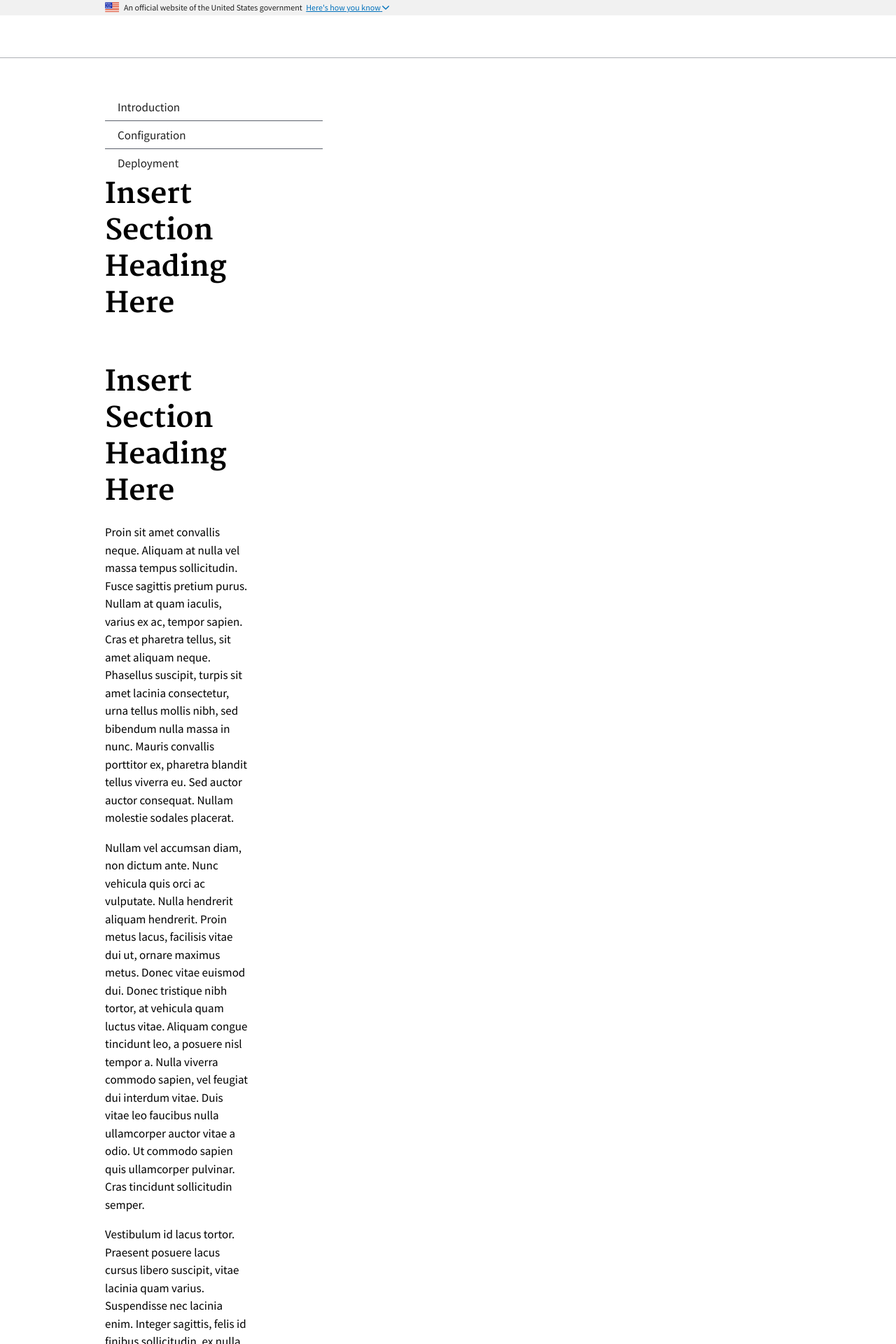
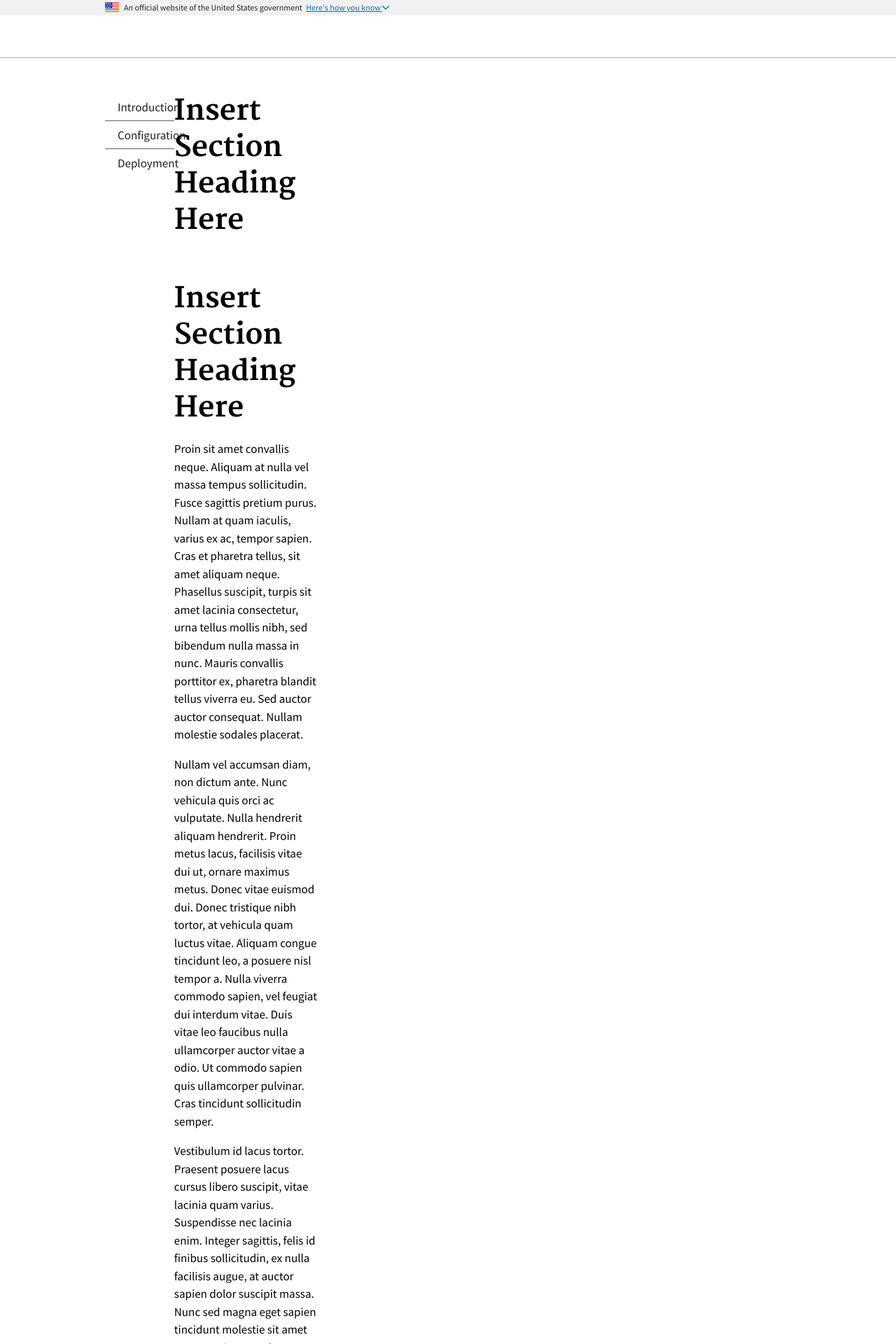
Before and after one commit to davidewarren/federalist-guide-template, a Jekyll site: the page built from index.md, in a window 1280 px wide. Shown: the top 1920 px of the page at 70% size. Built offline with Jekyll 4.4.1, drawn with Linux system fonts in a browser that asks for light colours; our own code applies the rules of GitHub Pages for plain Markdown files.

Commit message:
Update default.html

```diff
--- a/_layouts/default.html
+++ b/_layouts/default.html
@@ -9,7 +9,8 @@
       {% include header.html %}
       <div class="usa-grid">
 
-        {% include sidebar.html %}
+        <aside class="usa-width-one-third usa-layout-docs-sidenav">
+<ul class="usa-sidenav-list">  {% include sidebar.html %}      </ul>
         <main id="main" class="usa-width-two-thirds usa-layout-docs-main_content" role="main">
           <h1>{{ page.title }}</h1>
           {{ content }}
```
